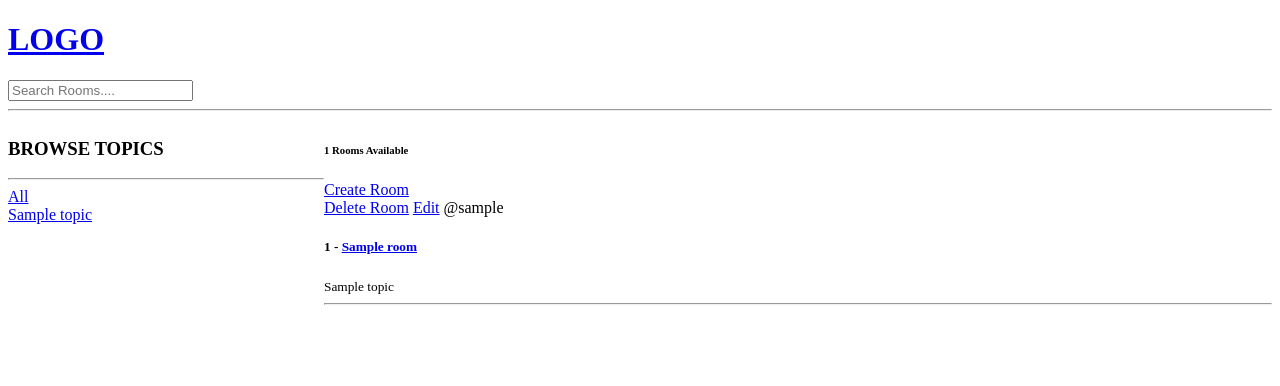
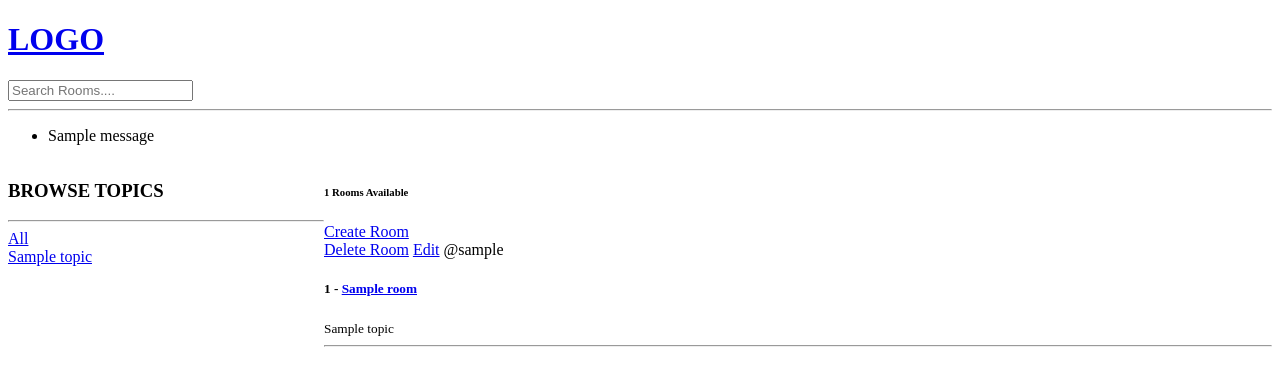
Before and after one commit to cgrade/study-buddy, a Django app: template base/templates/base/home.html in a window 1280 px wide. Shown: the top 386 px of the page. Run offline with Django 3.2, Linux system fonts and the light colour scheme; the template is opened without the code that fills it: most values are stand-ins (such as "Sample title", 1, 10 or a date in 2020); one stand-in notice (Sample message) is shown.

Commit message:
flash message handler added to handle and return error message responses to users

```diff
--- a/templates/main.html
+++ b/templates/main.html
@@ -7,6 +7,12 @@
     <title>StudyBud</title>
   </head>
   <body>
-    {% include 'navbar.html' %} {% block content %} {% endblock content %}
+    {% include 'navbar.html' %} {% if messages %}
+    <ul class="messages">
+      {% for message in messages %}
+      <li>{{message}}</li>
+      {% endfor %}
+    </ul>
+    {% endif %} {% block content %} {% endblock content %}
   </body>
 </html>
```
